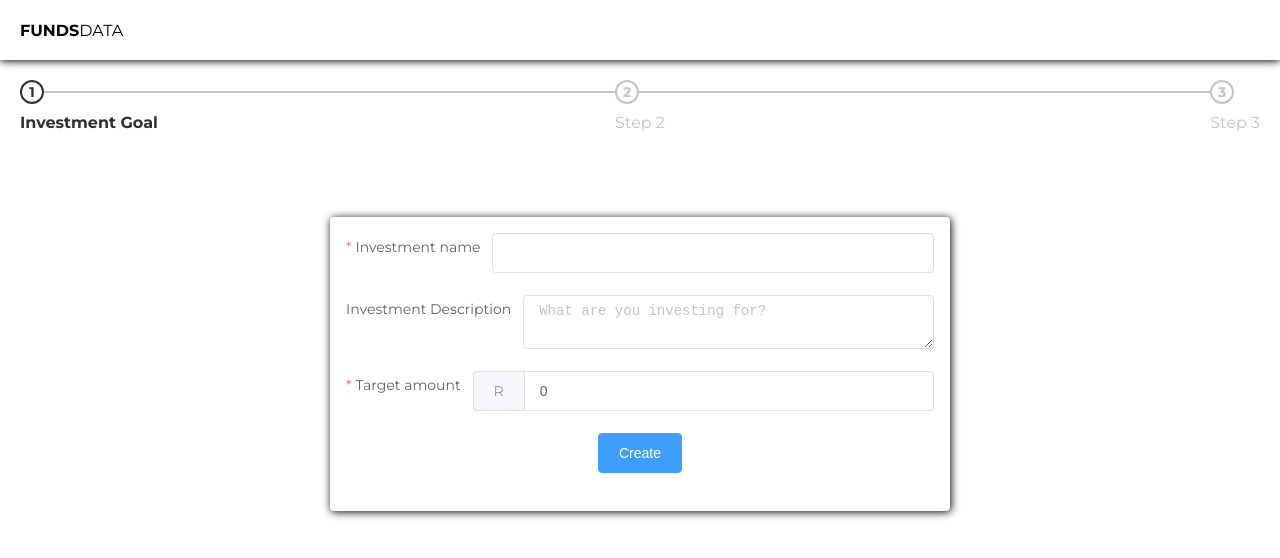
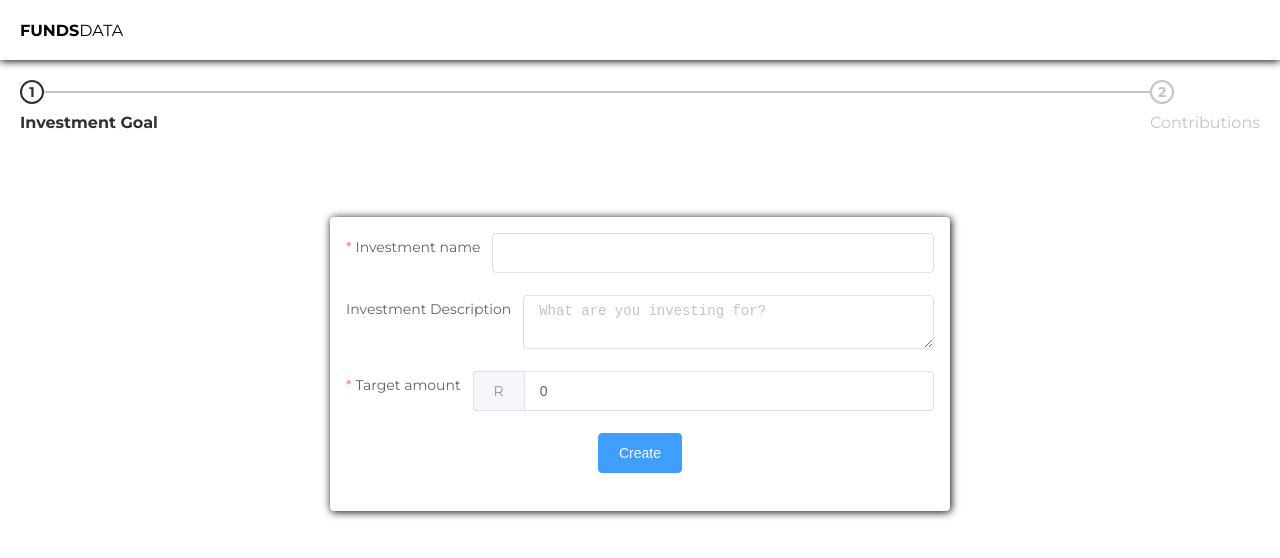
Before and after one commit to FateXii/funds-data-front-end, a Vue app: page /create-investment-goal in a window 1280 px wide. Shown: the top 558 px of the page. Built offline with nearby package versions, Linux system fonts and the light colour scheme.

Commit message:
Clean up contributions

```diff
--- a/src/components/InvestmentContributionsForm.vue
+++ b/src/components/InvestmentContributionsForm.vue
@@ -127,11 +127,12 @@ export default {
       });
     };
     return {
+      contributionsForm,
       submitContibutions,
+      invalidContributions,
+      investmentContributionsForm,
       investmentContributionsFormValidation,
     };
   },
 };
 </script>
-<style lang="scss" scoped>
-</style>
--- a/src/views/InvestmentGoal.vue
+++ b/src/views/InvestmentGoal.vue
@@ -6,8 +6,7 @@
         finish-status="success"
       >
         <el-step title="Investment Goal"></el-step>
-        <el-step title="Step 2"></el-step>
-        <el-step title="Step 3"></el-step>
+        <el-step title="Contributions"></el-step>
       </el-steps>
       <InvestmentGoalDetailForm
         v-if="formState.step === 0"
--- a/tsconfig.json
+++ b/tsconfig.json
@@ -12,6 +12,7 @@
     "strict": true,
     "jsx": "preserve",
     "importHelpers": true,
+    "resolveJsonModule": true,
     "moduleResolution": "node",
     "experimentalDecorators": true,
     "skipLibCheck": true,
```
